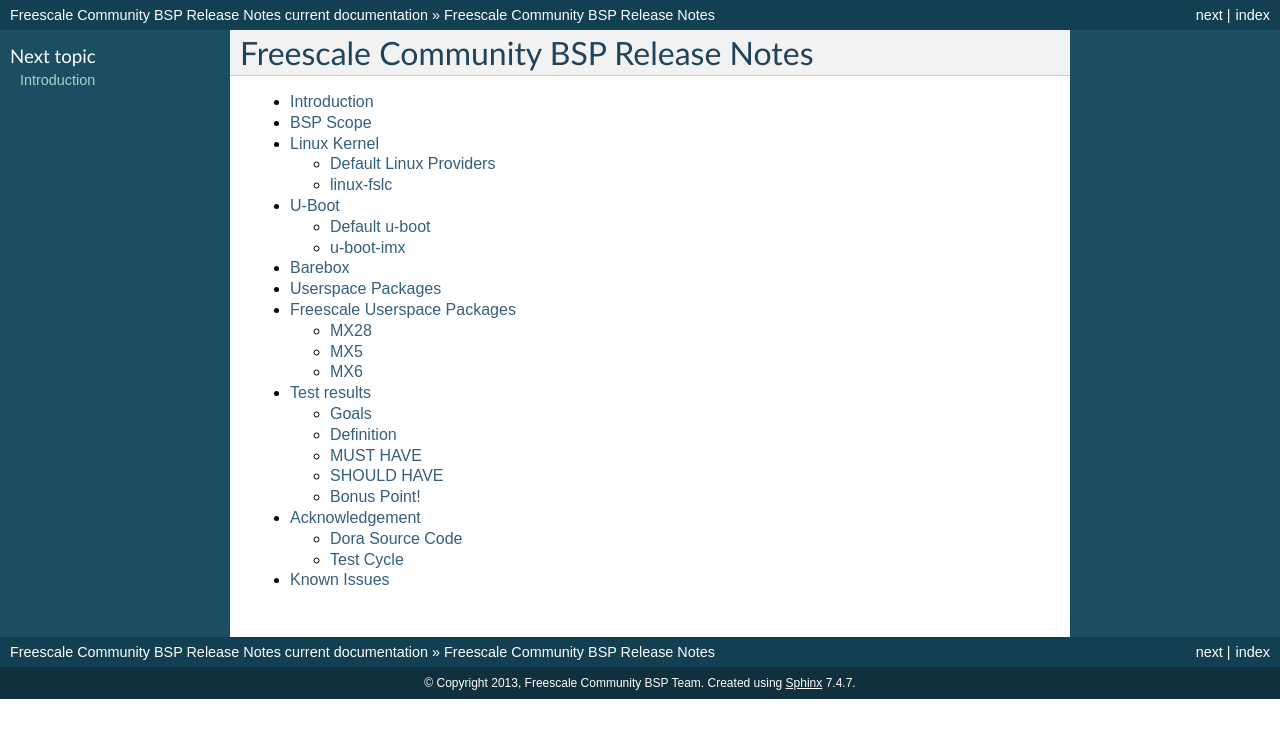
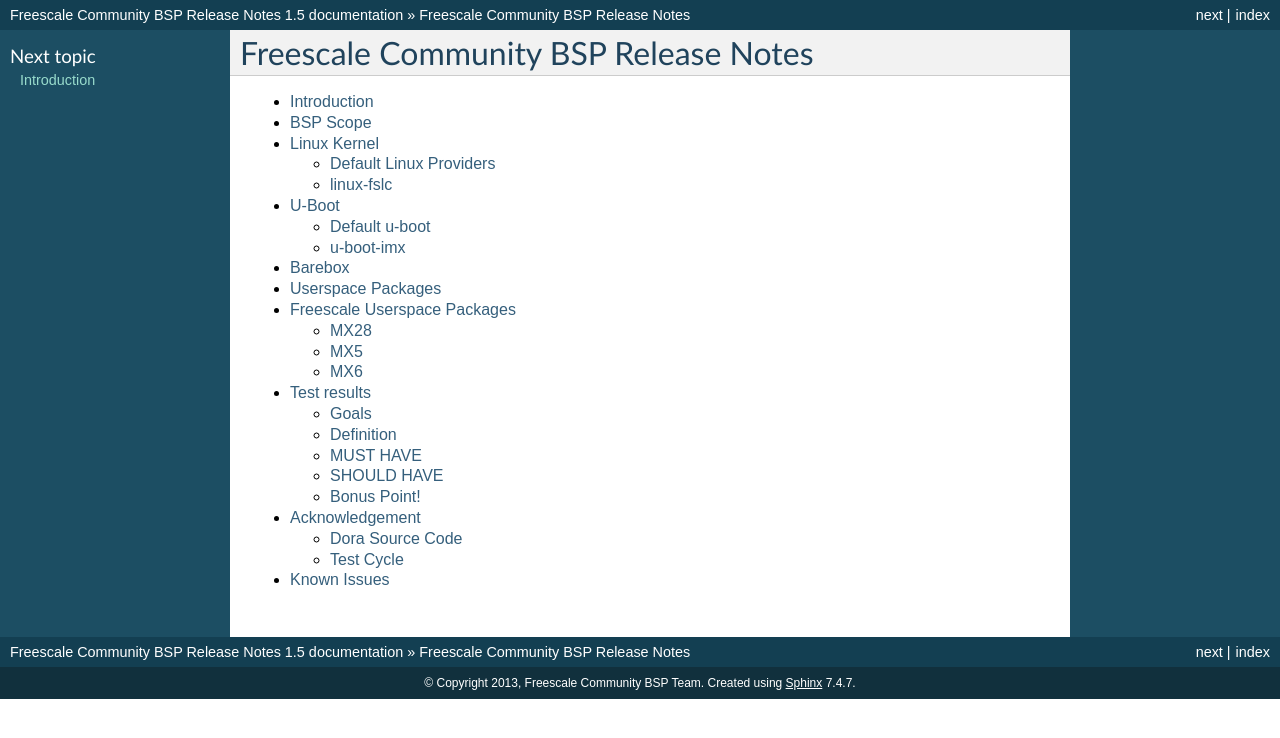
Before and after one commit to Freescale/Documentation, a Sphinx documentation site: the page built from release-notes/source/index.rst, in a window 1280 px wide. Shown: the top 738 px of the page. Built offline with Sphinx 7.4.7, drawn with Linux system fonts in a browser that asks for light colours.

Commit message:
conf.py: Change version for 1.5.
Signed-off-by: Otavio Salvador <otavio@ossystems.com.br>

```diff
--- a/release-notes/source/conf.py
+++ b/release-notes/source/conf.py
@@ -50,7 +50,7 @@
 # The short X.Y version.
 version = 'current'
 # The full version, including alpha/beta/rc tags.
-release = 'current'
+release = '1.5'
 
 # The language for content autogenerated by Sphinx. Refer to documentation
 # for a list of supported languages.
```
